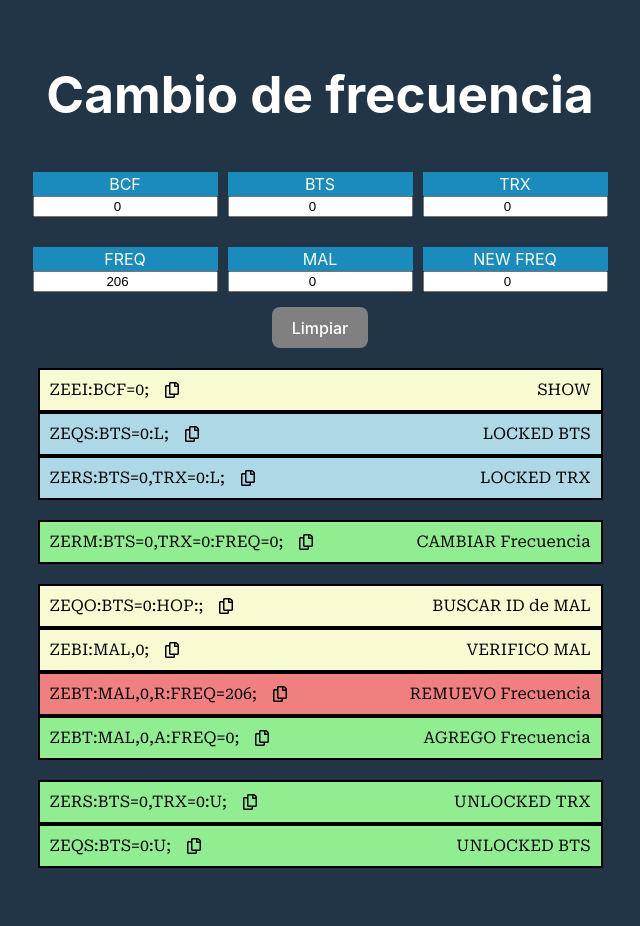
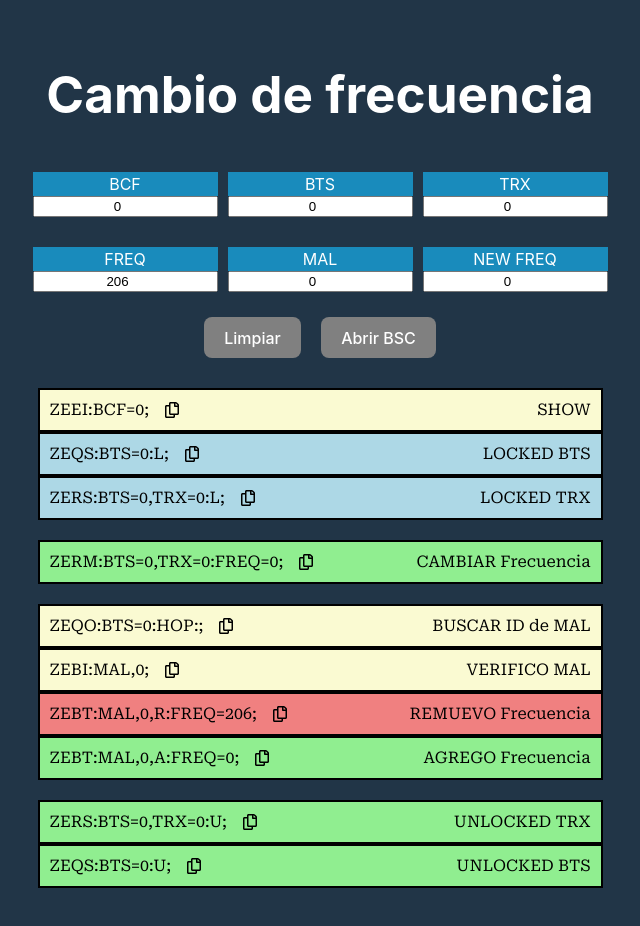
Before and after one commit to sami1793/cambio-frecuencia, a React (Vite) app: page / in a window 1280 px wide. Shown: the top 926 px of the page, without its empty margins (320-960 px from the left). Built offline with nearby package versions, Linux system fonts and the light colour scheme.

Commit message:
Se agrega copia de credenciales

```diff
--- a/src/App.jsx
+++ b/src/App.jsx
@@ -1,6 +1,7 @@
 import { useState } from 'react'
 import './App.css'
 import { ClearButton } from './components/clearButton/ClearButton'
+import { OpenBSCButton } from './components/clearButton/OpenBSCButton'
 import { ComandSection } from './components/comandSection/ComandSection'
 import { InputsSection } from './components/inputsSection/InputsSection'
 
@@ -38,6 +39,7 @@ function App() {
       <h1>Cambio de frecuencia</h1>
       <InputsSection inputs={inputs} handleChange={handleChange} />
       <ClearButton clearInputs={clearInputs}/>
+      <OpenBSCButton />
       <ComandSection inputs={inputs} />
     </div>
   )
--- a/src/components/clearButton/ClearButton.module.css
+++ b/src/components/clearButton/ClearButton.module.css
@@ -1,4 +1,5 @@
 .buttonClear{
     color: white;
     background-color: grey;
+    margin: 10px;
 }
--- /dev/null
+++ b/src/components/clearButton/OpenBSCButton.jsx
@@ -0,0 +1,9 @@
+import styles from './ClearButton.module.css'
+export const OpenBSCButton = () => {
+    const copyCredencials = () =>{
+        navigator.clipboard.writeText('RIC000\nCONRIC33')
+    }
+    return (
+        <button onClick={copyCredencials} className={styles.buttonClear}><a target='_blank' href='http://boir.oss.claro.amx/Datatable_BSC/Datatable_BSC.html'>Abrir BSC</a></button>
+    )
+}
--- a/src/index.css
+++ b/src/index.css
@@ -16,11 +16,8 @@
 
 a {
   font-weight: 500;
-  color: #646cff;
+  color: white;
   text-decoration: inherit;
-}
-a:hover {
-  color: #535bf2;
 }
 
 body {
```
